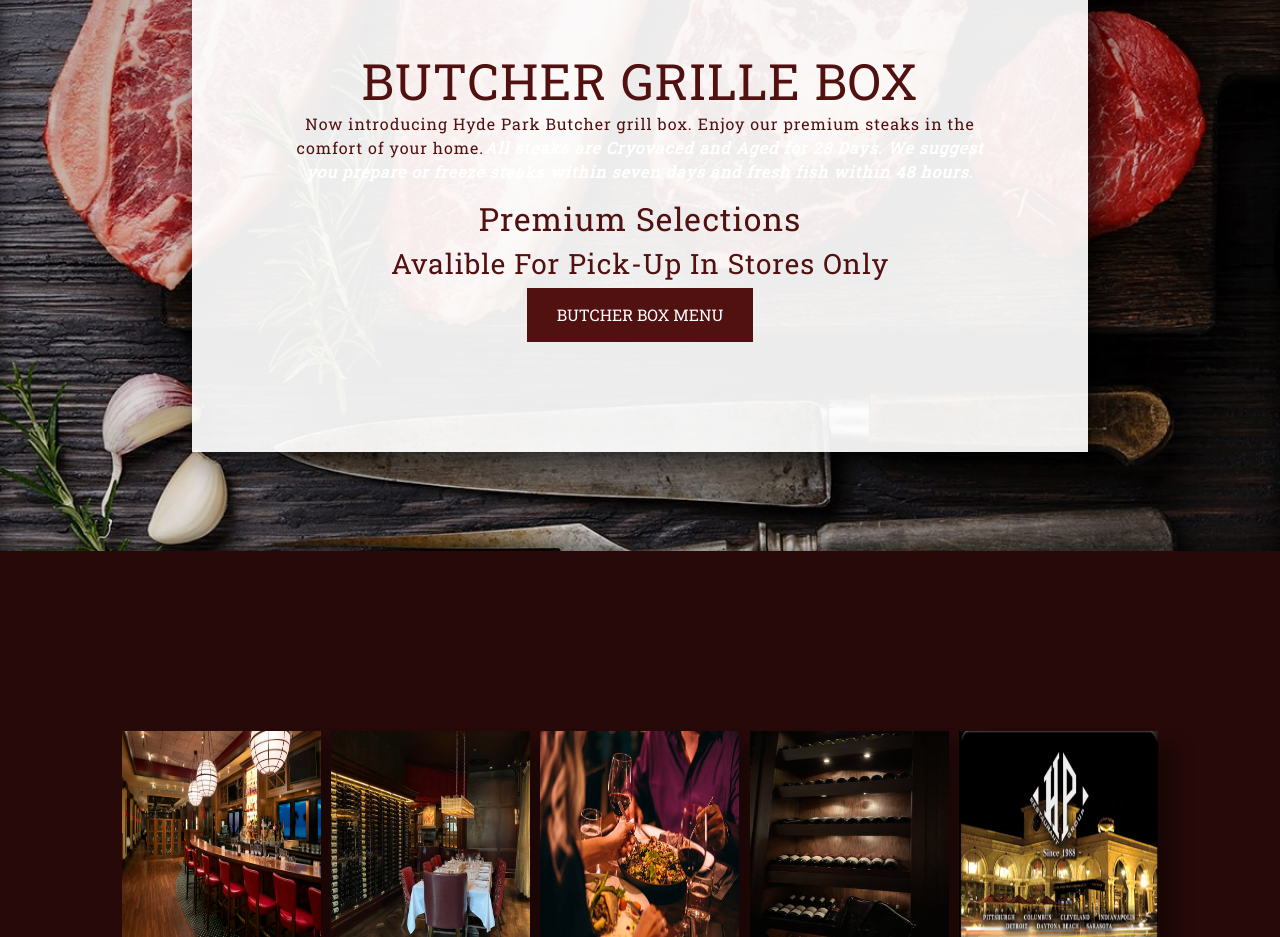
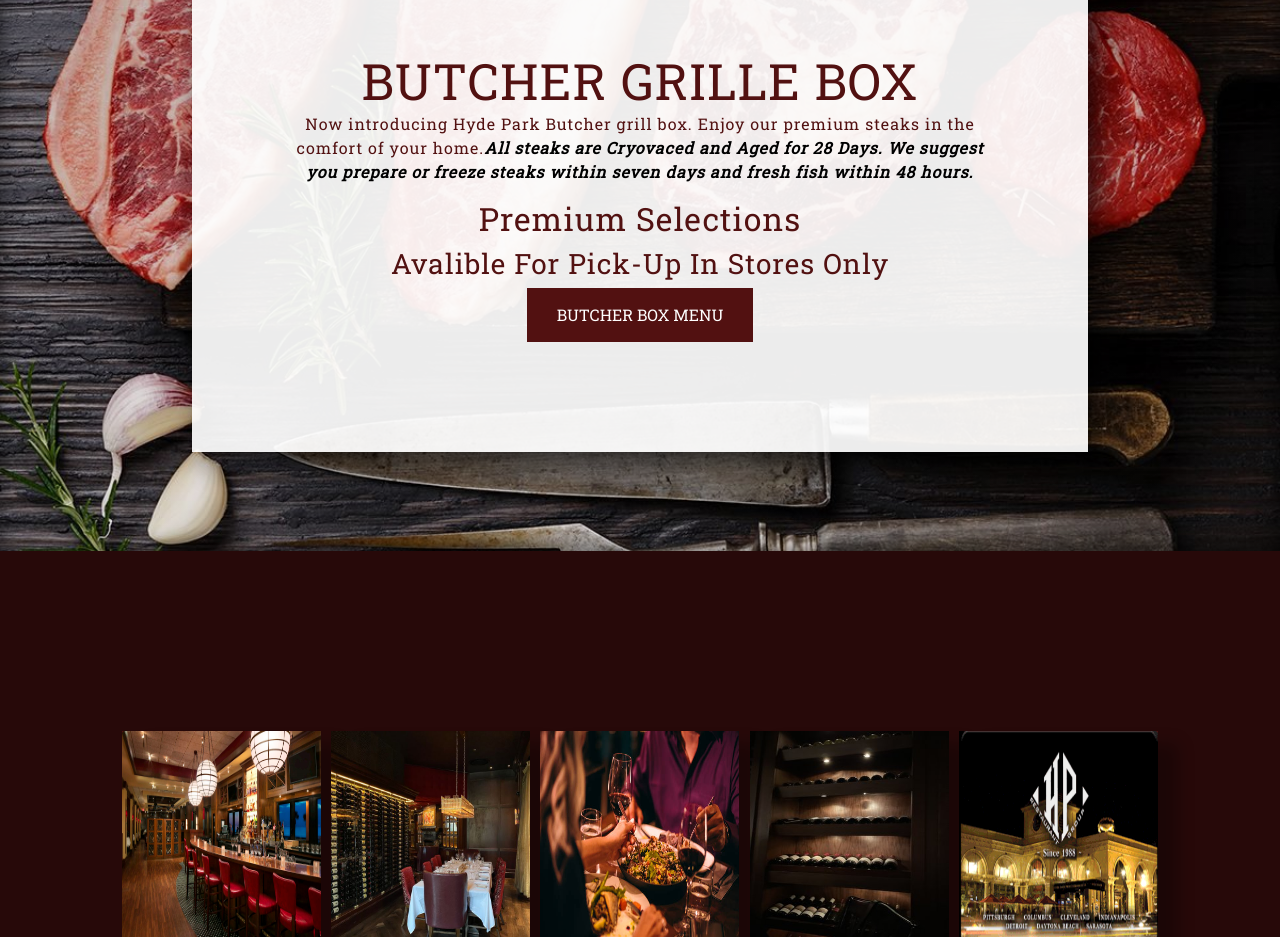
Before and after one commit to CodyGant/hydepark-react, a React (Create React App) app: page / in a window 1280 px wide. Shown: the part 2420-3357 px from the top of the page. Built offline with nearby package versions, Linux system fonts and the light colour scheme.

Commit message:
first commit

```diff
--- a/src/index.css
+++ b/src/index.css
@@ -370,6 +370,7 @@
 
 .butcherFlex span {
   font-style: oblique;
+  color:black !important;
 }
 
 .butcherButton {
```
